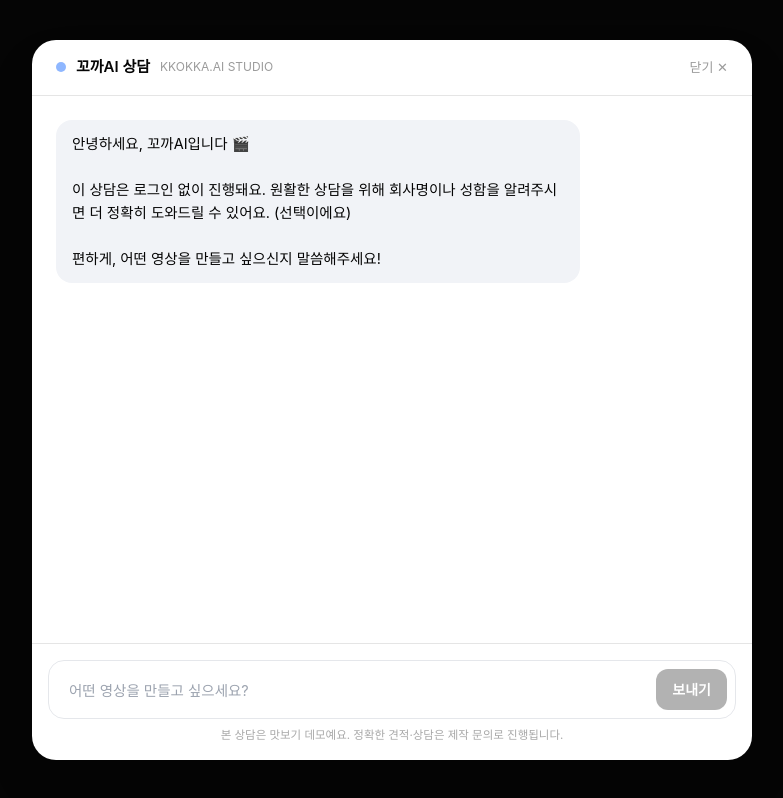
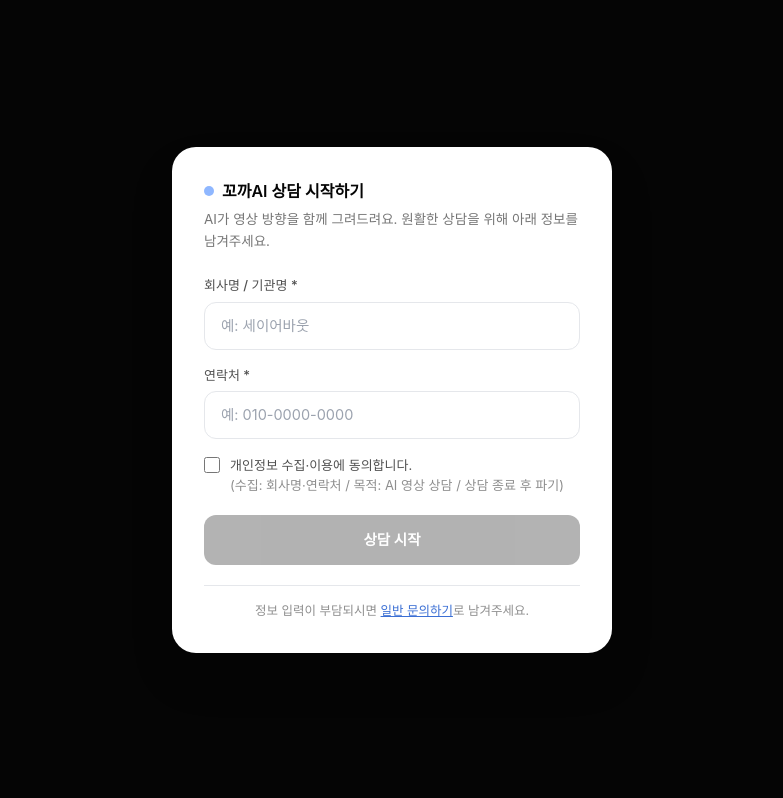
Before and after one commit to sayabout/kkokka-ai-studio, a Next.js app: page /consult in a window 1280 px wide. Shown: the whole page, without its empty margins (248-1031 px from the left). Built offline with nearby package versions, Linux system fonts and the light colour scheme; a web font is replaced by a local one.

Commit message:
feat: 꼬까AI 입장 게이트 추가 (회사명·연락처·개인정보동의 필수)

```diff
--- a/app/consult/page.tsx
+++ b/app/consult/page.tsx
@@ -6,19 +6,28 @@
 type Msg = { role: "user" | "assistant"; content: string };
 
 const GREETING =
-  "안녕하세요, 꼬까AI입니다 🎬\n\n이 상담은 로그인 없이 진행돼요. 원활한 상담을 위해 회사명이나 성함을 알려주시면 더 정확히 도와드릴 수 있어요. (선택이에요)\n\n편하게, 어떤 영상을 만들고 싶으신지 말씀해주세요!";
+  "안녕하세요, 꼬까AI입니다 🎬\n\n편하게, 어떤 영상을 만들고 싶으신지 말씀해주세요!";
 
 export default function ConsultPage() {
+  // ── 입장 게이트 상태 ──
+  const [entered, setEntered] = useState(false);
+  const [company, setCompany] = useState("");
+  const [phone, setPhone] = useState("");
+  const [agree, setAgree] = useState(false);
+
+  // ── 대화 상태 ──
   const [messages, setMessages] = useState<Msg[]>([{ role: "assistant", content: GREETING }]);
   const [input, setInput] = useState("");
   const [loading, setLoading] = useState(false);
   const [done, setDone] = useState(false);
-  const [visitorName, setVisitorName] = useState("");
   const scrollRef = useRef<HTMLDivElement>(null);
 
   useEffect(() => {
     scrollRef.current?.scrollTo({ top: scrollRef.current.scrollHeight, behavior: "smooth" });
   }, [messages, loading]);
+
+  const canEnter = company.trim().length >= 2 && phone.trim().length >= 8 && agree;
+  const visitorName = `${company.trim()} / ${phone.trim()}`;
 
   async function send() {
     const text = input.trim();
@@ -29,15 +38,13 @@
     setInput("");
     setLoading(true);
 
-    if (!visitorName && text.length < 30) setVisitorName(text);
-
     try {
       const res = await fetch("/api/consult", {
         method: "POST",
         headers: { "Content-Type": "application/json" },
         body: JSON.stringify({
           messages: next.map((m) => ({ role: m.role, content: m.content })),
-          visitorName: visitorName || text,
+          visitorName,
         }),
       });
       const data = await res.json();
@@ -54,6 +61,73 @@
     }
   }
 
+  // 입장 화면 (신원 + 동의)
+  if (!entered) {
+    return (
+      <div className="flex min-h-screen items-center justify-center bg-[#050505] px-4 py-10">
+        <div className="w-full max-w-[440px] rounded-3xl bg-white p-8 text-black shadow-2xl">
+          <div className="mb-1.5 flex items-center gap-2">
+            <span className="inline-block h-2.5 w-2.5 rounded-full bg-[#8FB7FF]" />
+            <strong className="text-[16px] font-semibold">꼬까AI 상담 시작하기</strong>
+          </div>
+          <p className="mb-6 text-[13.5px] leading-[1.6] text-black/55">
+            AI가 영상 방향을 함께 그려드려요. 원활한 상담을 위해 아래 정보를 남겨주세요.
+          </p>
+
+          <label className="mb-1.5 block text-[13px] font-medium text-black/70">회사명 / 기관명 *</label>
+          <input
+            value={company}
+            onChange={(e) => setCompany(e.target.value)}
+            placeholder="예: 세이어바웃"
+            className="mb-4 w-full rounded-xl border border-black/12 px-4 py-3 text-[14.5px] outline-none focus:border-[#8FB7FF]"
+          />
+
+          <label className="mb-1.5 block text-[13px] font-medium text-black/70">연락처 *</label>
+          <input
+            value={phone}
+            onChange={(e) => setPhone(e.target.value)}
+            placeholder="예: 010-0000-0000"
+            inputMode="tel"
+            className="mb-4 w-full rounded-xl border border-black/12 px-4 py-3 text-[14.5px] outline-none focus:border-[#8FB7FF]"
+          />
+
+          <label className="mb-5 flex items-start gap-2.5 text-[13px] leading-[1.55] text-black/70">
+            <input
+              type="checkbox"
+              checked={agree}
+              onChange={(e) => setAgree(e.target.checked)}
+              className="mt-0.5 h-4 w-4 shrink-0 accent-[#8FB7FF]"
+            />
+            <span>
+              개인정보 수집·이용에 동의합니다.
+              <br />
+              <span className="text-black/45">
+                (수집: 회사명·연락처 / 목적: AI 영상 상담 / 상담 종료 후 파기)
+              </span>
+            </span>
+          </label>
+
+          <button
+            onClick={() => canEnter && setEntered(true)}
+            disabled={!canEnter}
+            className="w-full rounded-xl bg-[#050505] py-3.5 text-[14.5px] font-semibold text-white transition disabled:opacity-30"
+          >
+            상담 시작
+          </button>
+
+          <div className="mt-5 border-t border-black/8 pt-4 text-center text-[12.5px] text-black/45">
+            정보 입력이 부담되시면{" "}
+            <Link href="/contact" className="font-medium text-[#3b6fd4] underline">
+              일반 문의하기
+            </Link>
+            로 남겨주세요.
+          </div>
+        </div>
+      </div>
+    );
+  }
+
+  // 대화 화면
   return (
     <div className="min-h-screen bg-[#050505] px-4 py-10 text-black">
       <div className="mx-auto flex min-h-[calc(100vh-80px)] max-w-[720px] flex-col overflow-hidden rounded-3xl bg-white shadow-2xl">
@@ -61,7 +135,7 @@
           <div className="flex items-center gap-2.5">
             <span className="inline-block h-2.5 w-2.5 rounded-full bg-[#8FB7FF]" />
             <strong className="text-[15px] font-semibold">꼬까AI 상담</strong>
-            <span className="text-[12px] text-black/40">KKOKKA.AI STUDIO</span>
+            <span className="text-[12px] text-black/40">{company.trim()}님</span>
           </div>
           <Link href="/" className="text-[13px] text-black/40 hover:text-black">닫기 ✕</Link>
         </div>
@@ -72,9 +146,7 @@
               <div
                 className={
                   "max-w-[78%] whitespace-pre-wrap rounded-2xl px-4 py-3 text-[14.5px] leading-[1.6] " +
-                  (m.role === "user"
-                    ? "bg-[#050505] text-white"
-                    : "bg-[#F1F3F7] text-black")
+                  (m.role === "user" ? "bg-[#050505] text-white" : "bg-[#F1F3F7] text-black")
                 }
               >
                 {m.content}
```
